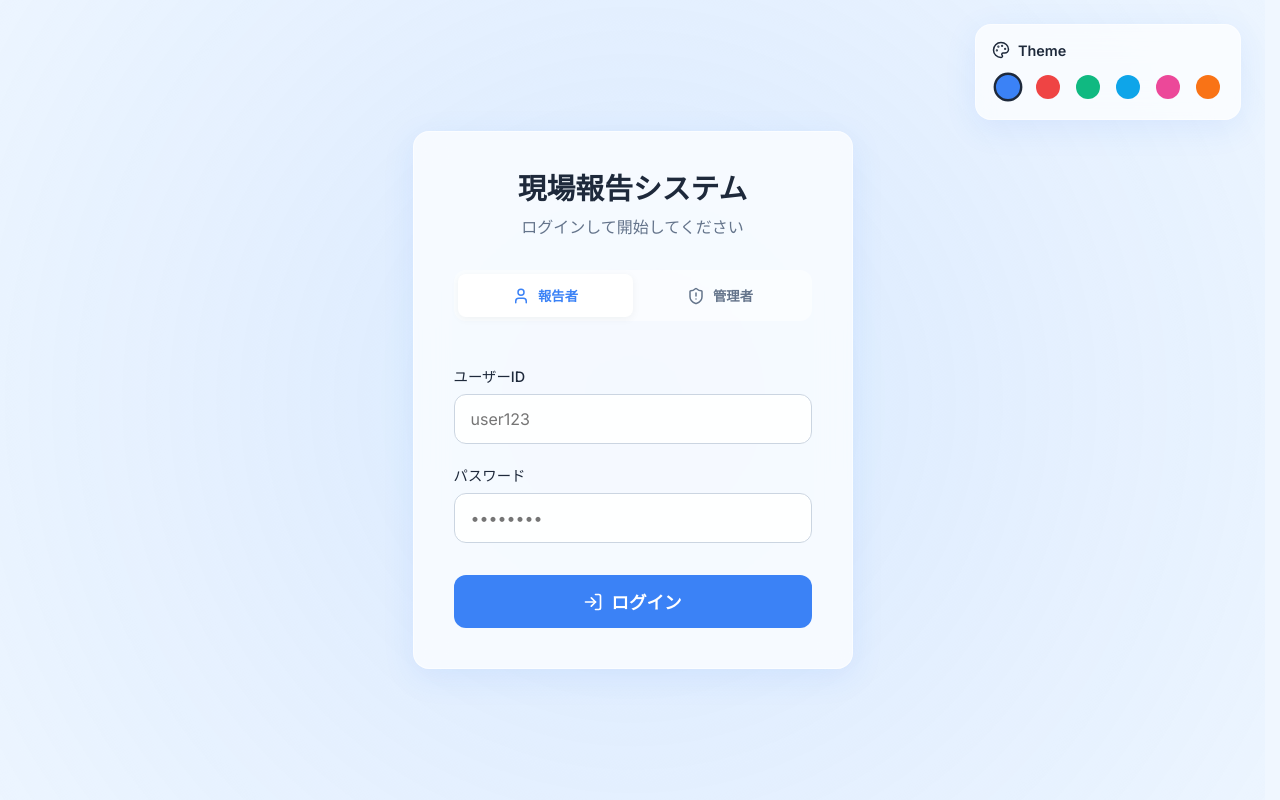
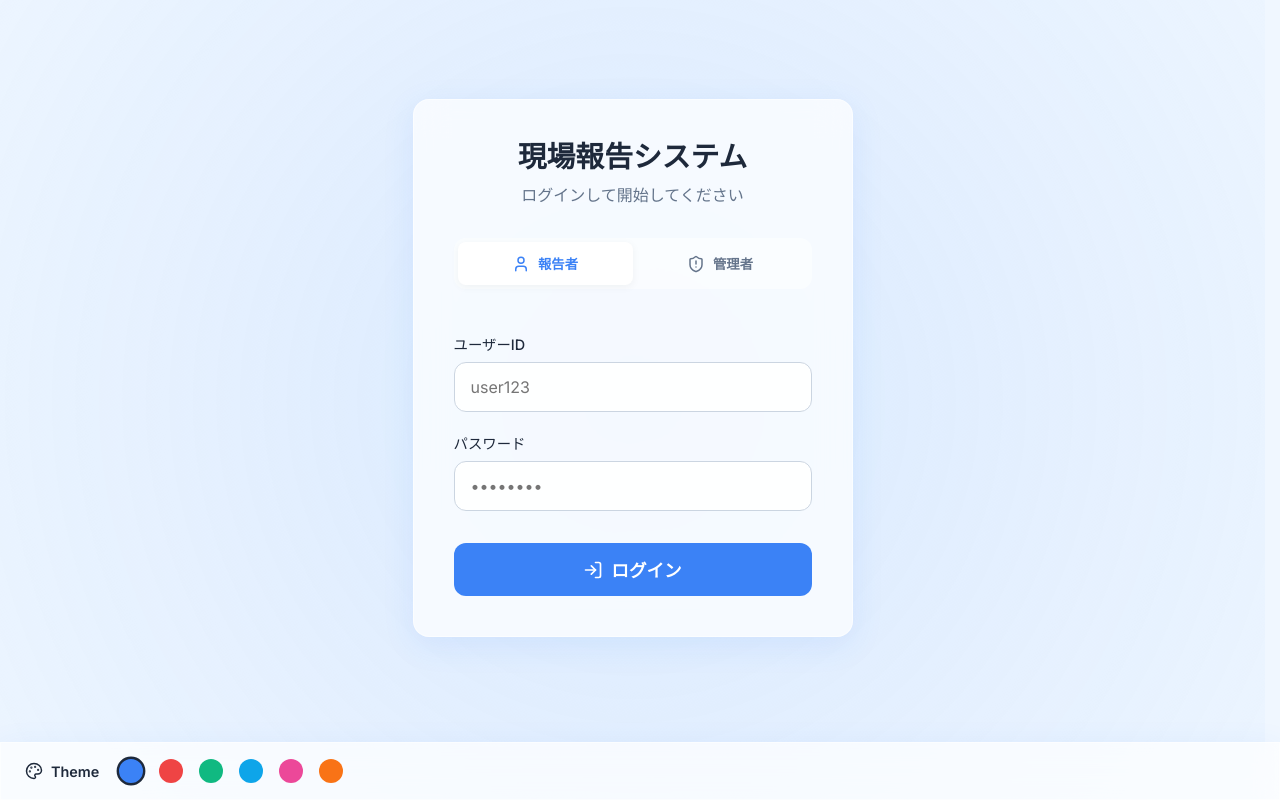
Before and after one commit to machihiko/houkokusho-app, a React (Vite) app: page / in a window 1280 px wide. Built offline with nearby package versions, Linux system fonts and the light colour scheme; no server answers.

Commit message:
4月5日部署・人テーブル実装

```diff
--- a/src/components/Login.css
+++ b/src/components/Login.css
@@ -5,6 +5,7 @@
   justify-content: center;
   position: relative;
   overflow: hidden;
+  padding-bottom: 64px;
 }
 
 .login-container::before {
@@ -25,13 +26,19 @@
 }
 
 .theme-selector {
-  position: absolute;
-  top: 24px;
-  right: 24px;
-  padding: 16px;
+  position: fixed;
+  bottom: 0;
+  left: 0;
+  width: 100%;
+  padding: 12px 24px;
   display: flex;
-  flex-direction: column;
-  gap: 12px;
+  flex-direction: row;
+  align-items: center;
+  gap: 16px;
+  z-index: 50;
+  border-radius: 0;
+  backdrop-filter: blur(12px);
+  -webkit-backdrop-filter: blur(12px);
 }
 
 .theme-header {
--- a/src/components/Reporter/ReporterDashboard.jsx
+++ b/src/components/Reporter/ReporterDashboard.jsx
@@ -4,7 +4,7 @@ import EmergencyModal from './EmergencyModal';
 import PhotoUploader from './PhotoUploader';
 import PreviewScreen from './PreviewScreen';
 import VoiceInput from './VoiceInput';
-import { Save, Send, LogOut, AlertTriangle, Bot, Loader, Plus, X } from 'lucide-react';
+import { Save, Send, LogOut, AlertTriangle, /*Bot, Loader,*/ Plus, X } from 'lucide-react';
 import './ReporterDashboard.css';
 import { supabase } from '../../utils/supabaseClient';
 
@@ -25,8 +25,8 @@ const GENRE_FIELD_DEFS = {
       placeholder: 'その他の場合は具体的に入力してください...' },
     { key: 'work',   label: '清掃内容',  type: 'select',
       placeholder: 'その他の場合は具体的に入力してください...' },
-    { key: 'notes',  label: '特記事項',  type: 'textarea',
-      placeholder: '例：特になし / 落書きを発見、管理者へ報告済み' },
+    // { key: 'notes',  label: '特記事項',  type: 'textarea',
+    //   placeholder: '例：特になし / 落書きを発見、管理者へ報告済み' },
   ],
   repair: [
     { key: 'target',  label: '対象箇所',  type: 'select',
@@ -181,10 +181,10 @@ const ReporterDashboard = () => {
   // グローバルエラー
   const [validationError, setValidationError] = useState('');
 
-  // AI赤ペン先生
-  const [useAI,             setUseAI]             = useState(false);
-  const [aiFeedback,        setAiFeedback]        = useState('');
-  const [aiFeedbackLoading, setAiFeedbackLoading] = useState(false);
+  // AI赤ペン先生（一時非表示のためコメントアウト）
+  // const [useAI,             setUseAI]             = useState(false);
+  // const [aiFeedback,        setAiFeedback]        = useState('');
+  // const [aiFeedbackLoading, setAiFeedbackLoading] = useState(false);
 
   // ── 現場データ取得 ────────────────────────────────
   useEffect(() => {
@@ -333,8 +333,8 @@ const ReporterDashboard = () => {
     };
   };
 
-  // ── AI赤ペン先生 ──────────────────────────────────
-  const handleAIToggle = () => {
+  // ── AI赤ペン先生（一時非表示のためコメントアウト） ──
+  /* const handleAIToggle = () => {
     if (useAI) { setUseAI(false); setAiFeedback(''); return; }
     setUseAI(true);
     setAiFeedbackLoading(true);
@@ -364,7 +364,7 @@ const ReporterDashboard = () => {
       })
       .catch(e => setAiFeedback(`AIとの通信に失敗しました。\n詳細: ${e.message}`))
       .finally(() => setAiFeedbackLoading(false));
-  };
+  }; */
 
   // ── バリデーション（全タスク） ────────────────────
   const validateAll = () => {
@@ -883,7 +883,7 @@ const ReporterDashboard = () => {
           <Plus size={18} /> 別の報告を追加する
         </button>
 
-        {/* AI赤ペン先生 */}
+        {/* AI赤ペン先生（一時非表示）
         <div className="ai-toggle-section">
           <div className="ai-info">
             <Bot size={24} color={useAI ? 'var(--primary)' : 'var(--text-muted)'} />
@@ -909,6 +909,7 @@ const ReporterDashboard = () => {
             {!aiFeedbackLoading && <p>{aiFeedback}</p>}
           </div>
         )}
+        */}
 
         {validationError && (
           <div className="validation-error">
```
